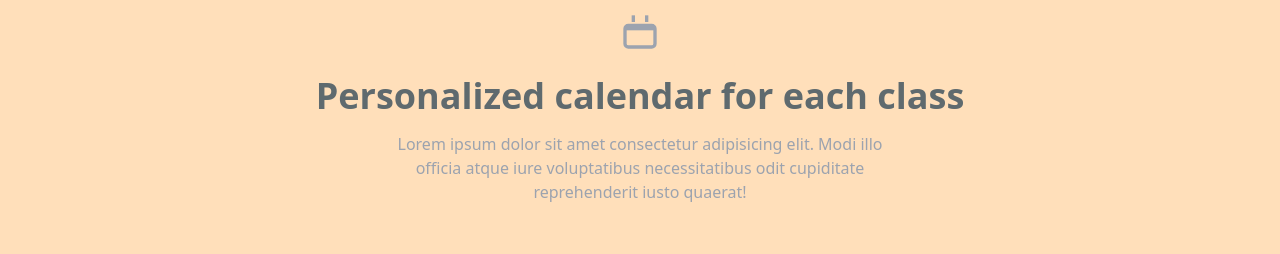
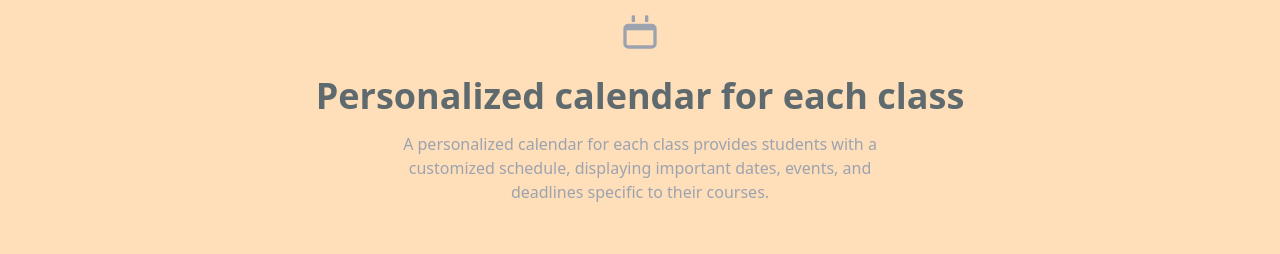
Before and after one commit to ishan-26/homepage, a React (Vite) app: page / in a window 1280 px wide. Shown: the part 2360-2614 px from the top of the page. Built offline with nearby package versions, Linux system fonts and the light colour scheme.

Commit message:
Update 1.jsx

```diff
--- a/src/components/cards/1.jsx
+++ b/src/components/cards/1.jsx
@@ -43,9 +43,7 @@ const Card = () => {
 
       {/* Description */}
       <p className="text-center max-w-lg text-gray-400 mb-6">
-        Lorem ipsum dolor sit amet consectetur adipisicing elit. Modi illo
-        officia atque iure voluptatibus necessitatibus odit cupiditate
-        reprehenderit iusto quaerat!
+        A personalized calendar for each class provides students with a customized schedule, displaying important dates, events, and deadlines specific to their courses.
       </p>
 
     </div>
```
